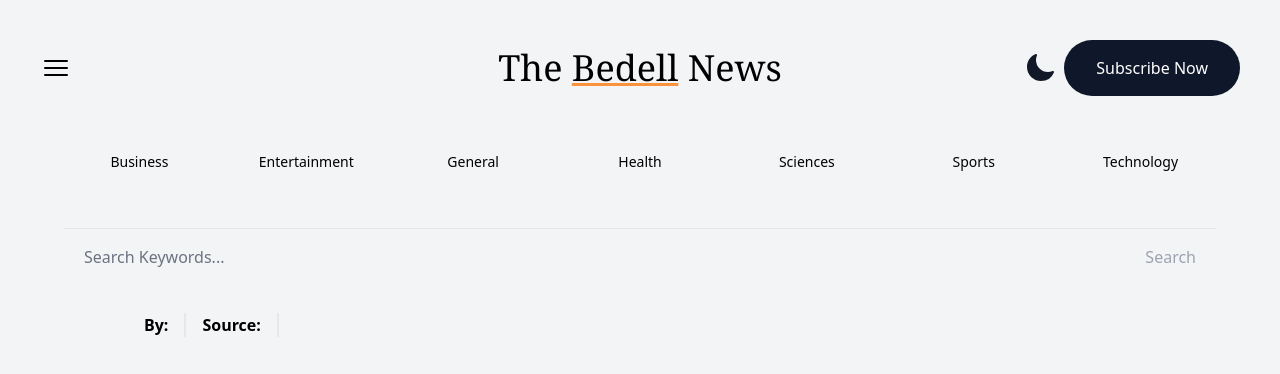
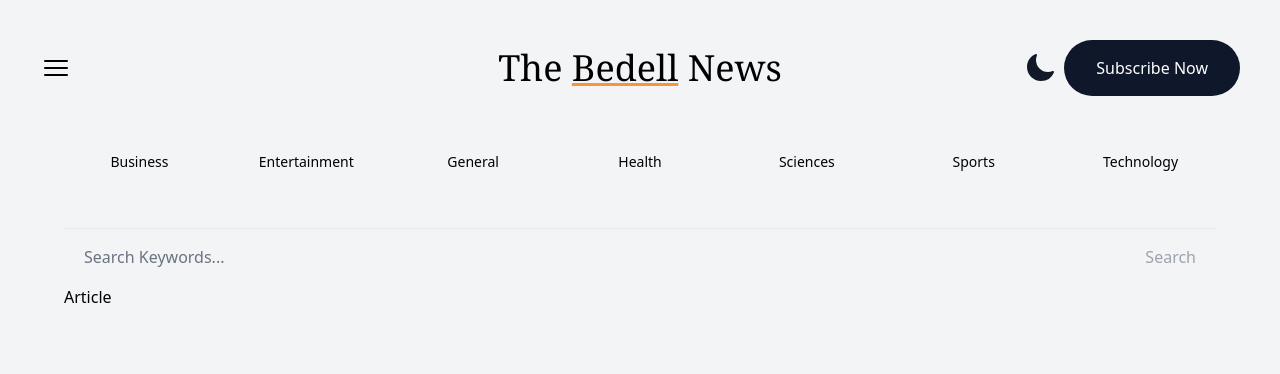
Before and after one commit to yanzayd/bdll_news, a Next.js app: page /article in a window 1280 px wide. Shown: the top 374 px of the page. Built offline with nearby package versions, Linux system fonts and the light colour scheme.

Commit message:
readMore bugg

```diff
--- a/app/ReadMoreButton.tsx
+++ b/app/ReadMoreButton.tsx
@@ -14,7 +14,7 @@ function ReadMoreButton({ article }: Props) {
       .map(([key, value]) => `${key}=${value}`)
       .join("&");
     const url = `/article?${queryString}`;
-    // console.log(url);
+    console.log(url);
     router.push(url);
   };
 
--- a/app/article/page.tsx
+++ b/app/article/page.tsx
@@ -1,49 +1,7 @@
-import { notFound } from "next/navigation";
-import LiveTimestamp from "../LiveTimestamp";
+import React from "react";
 
-type Props = {
-  searchParams?: Article;
-};
-
-function ArticlePage({ searchParams }: Props) {
-  if (
-    (searchParams && Object.entries(searchParams).length === 0) ||
-    !searchParams
-  ) {
-    return notFound();
-  }
-
-  const article: Article = searchParams;
-
-  return (
-    <article>
-      <section className="flex flex-col lg:flex-row pb-24 px-0 lg:px-10">
-        {article.image && (
-          <img
-            className="h-50 max-w-md mx-auto md:max-w-lg lg:max-w-xl object-cover rounded-lg shadow-md"
-            src={article.image}
-            alt={article.title}
-          />
-        )}
-
-        <div className="px-10">
-          <h1 className="headerTitle px-0 no-underline pb-2">
-            {article.title}
-          </h1>
-
-          <div className="flex divide-x-2 space-x-4">
-            <h2 className="font-bold">By: {article.author}</h2>
-            <h2 className="font-bold pl-4">Source: {article.source}</h2>
-            <p className="pl-4">
-              <LiveTimestamp time={article.published_at} />
-            </p>
-          </div>
-
-          <p className="pt-4">{article.description}</p>
-        </div>
-      </section>
-    </article>
-  );
+function page() {
+  return <div>Article</div>;
 }
 
-export default ArticlePage;
+export default page;
```
